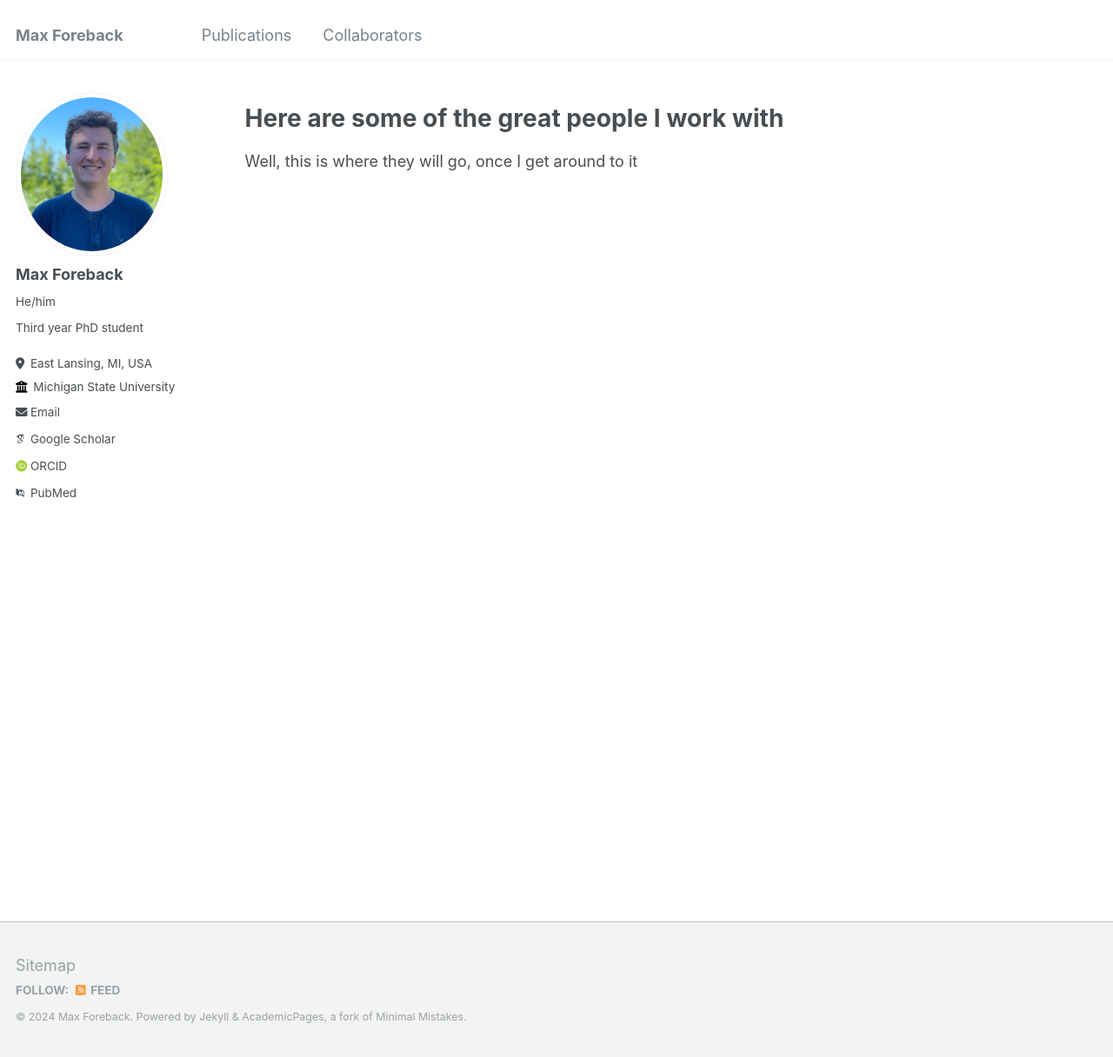
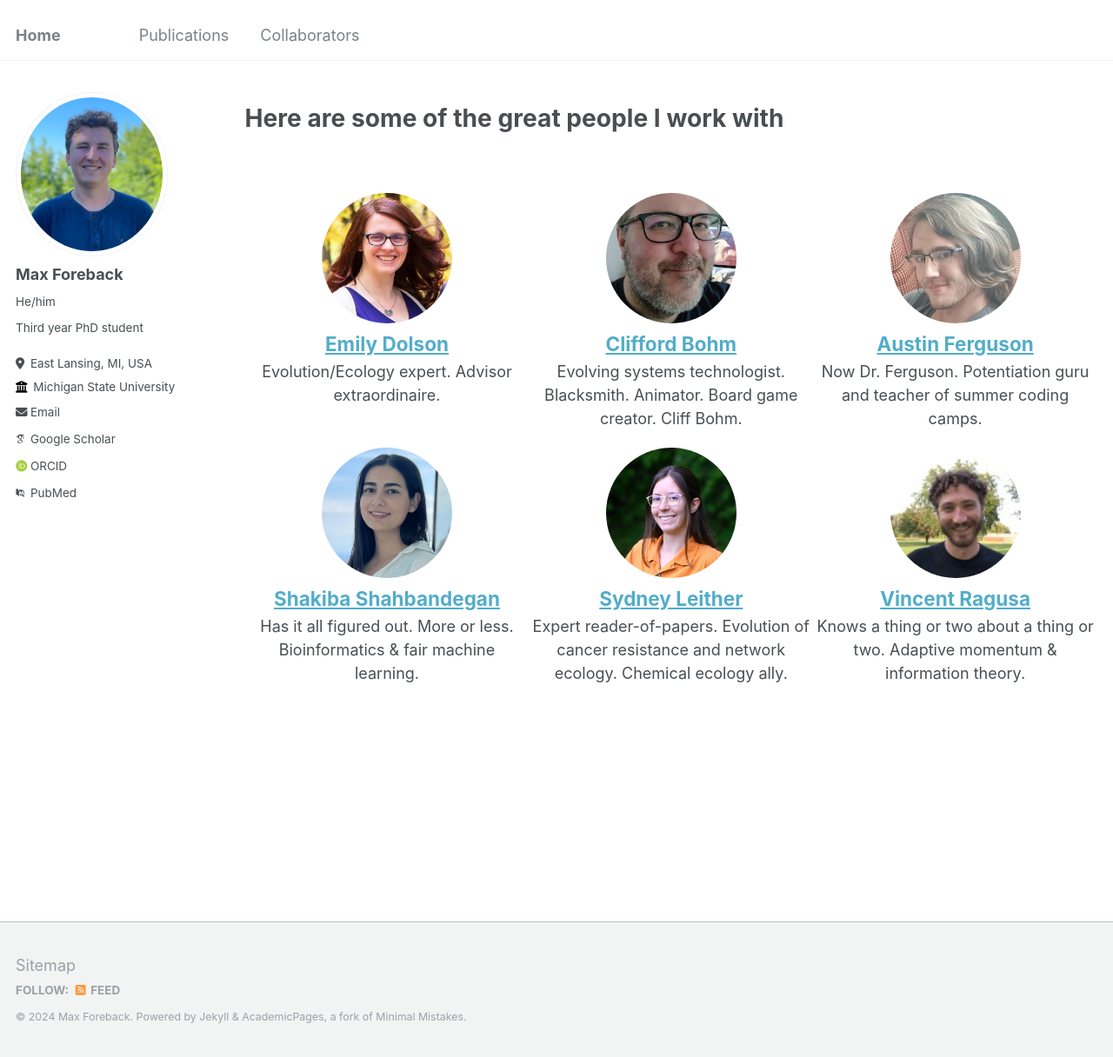
Before and after one commit to Max-Foreback/Max-Foreback.github.io, a Jekyll site: the page built from _pages/collaborators.md, in a window 1280 px wide and 1216 px high. Shown: the whole window at 87% size. Built offline with Jekyll 4.4.1, drawn with Linux system fonts in a browser that asks for light colours; some web fonts are replaced.

Commit message:
Add collaborator info

```diff
--- a/_config.yml
+++ b/_config.yml
@@ -8,7 +8,7 @@
 
 # Basic Site Settings
 locale                   : "en-US"
-title                    : "Max Foreback"
+title                    : "Home"
 title_separator          : "-"
 name                     : &name "Max Foreback"
 description              : &description "A grad student making a website"
--- /dev/null
+++ b/_data/collaborators.yml
@@ -0,0 +1,29 @@
+- name: "Emily Dolson"
+  picture: "emily.jpg"
+  description: "Evolution/Ecology expert. Advisor extraordinaire."
+  link: "https://cse.msu.edu/~dolsonem/"
+
+- name: "Clifford Bohm"
+  picture: "Cliff.jpg"
+  description: "Evolving systems technologist. Blacksmith. Animator. Board game creator. Cliff Bohm."
+  link: "https://cliffbohm.weebly.com/"
+
+- name: "Austin Ferguson"
+  picture: "Austin.png"
+  description: "Now Dr. Ferguson. Potentiation guru and teacher of summer coding camps."
+  link: "http://austinjferguson.com/"
+
+- name: "Shakiba Shahbandegan"
+  picture: "Shakiba.jpg"
+  description: "Has it all figured out. More or less. Bioinformatics & fair machine learning."
+  link: "https://scholar.google.com/citations?user=5jllHRAAAAAJ&hl=en"
+
+- name: "Sydney Leither"
+  picture: "Sydney.png"
+  description: "Expert reader-of-papers. Evolution of cancer resistance and network ecology. Chemical ecology ally."
+  link: "https://scholar.google.com/citations?user=BzcWiSgAAAAJ&hl=en"
+
+- name: "Vincent Ragusa"
+  picture: "Vinny.jpg"
+  description: "Knows a thing or two about a thing or two. Adaptive momentum & information theory."
+  link: "https://scholar.google.com/citations?user=L-Xt8uAAAAAJ&hl=en"
--- a/_pages/collaborators.md
+++ b/_pages/collaborators.md
@@ -11,4 +11,39 @@ redirect_from:
 
 Here are some of the great people I work with
 ======
-Well, this is where they will go, once I get around to it
+&nbsp;
+<style>
+  .collaborator-container {
+    display: flex;
+    flex-wrap: wrap;
+    justify-content: space-between;
+  }
+  .collaborator {
+    flex: 1 0 30%;
+    box-sizing: border-box;
+    margin-bottom: 20px;
+    text-align: center;
+  }
+  .collaborator img {
+    width: 150px;
+    height: 150px;
+    object-fit: cover;
+    border-radius: 50%;
+  }
+  .collaborator h2 {
+    margin: 10px 0 5px;
+  }
+  .collaborator p {
+    margin: 0;
+  }
+</style>
+
+<div class="collaborator-container">
+  {% for collaborator in site.data.collaborators %}
+  <div class="collaborator">
+    <img src="{{ site.baseurl }}/images/{{ collaborator.picture }}" alt="{{ collaborator.name }}">
+    <h2><a href="{{ collaborator.link }}">{{ collaborator.name }}</a></h2>
+    <p>{{ collaborator.description }}</p>
+  </div>
+  {% endfor %}
+</div>
```
Also changed, not shown: _pages/about.md (+1 -1 lines), _pages/markdown.md (deleted, +0 -263 lines), images/Austin.png (added), images/Cliff.jpg (added), images/Shakiba.jpg (added), images/Sydney.png (added), images/Vinny.jpg (added), images/bio-photo.jpg (deleted), images/emily.jpg (added), images/paragraph-indent.png (deleted), images/paragraph-no-indent.png (deleted), 6 other files.
